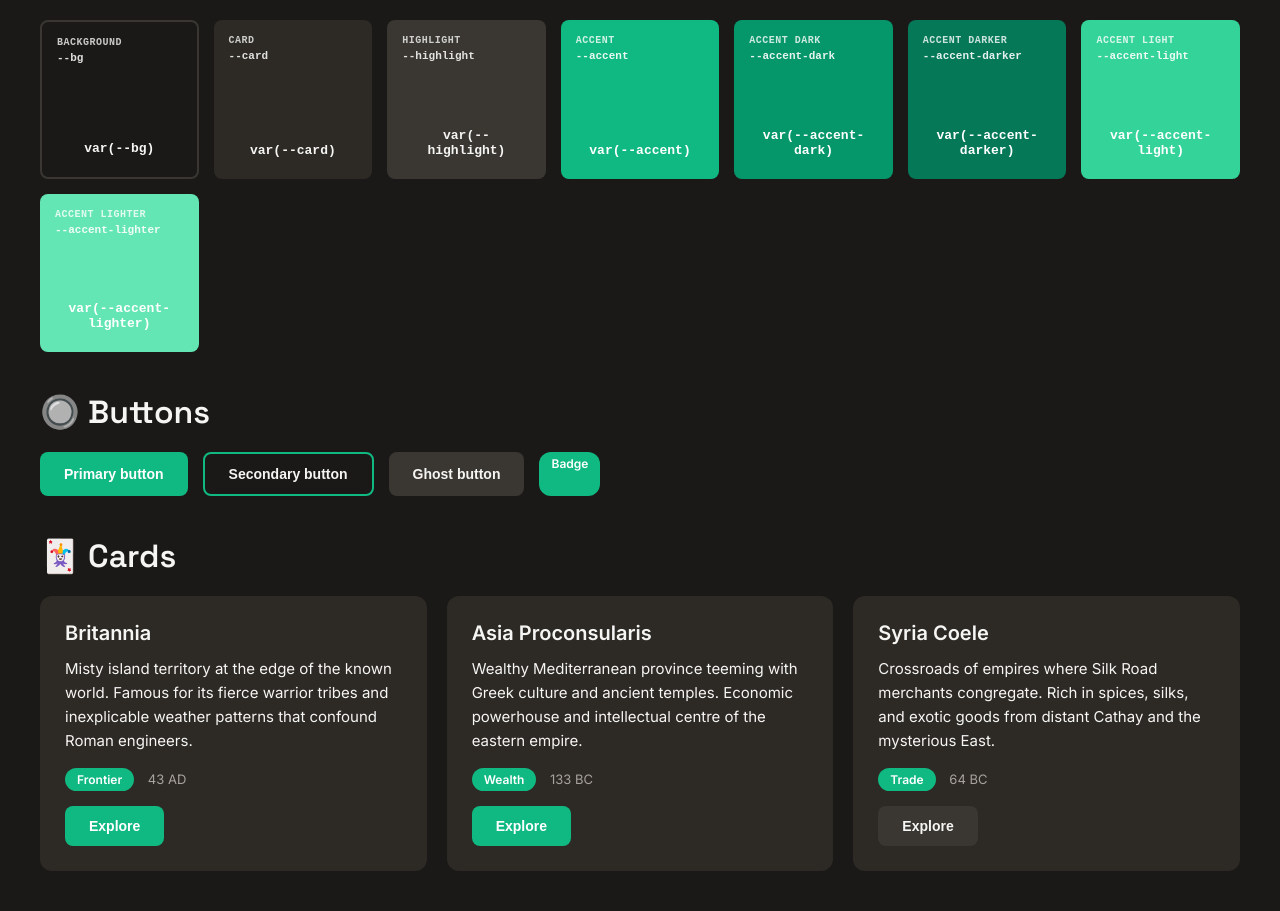
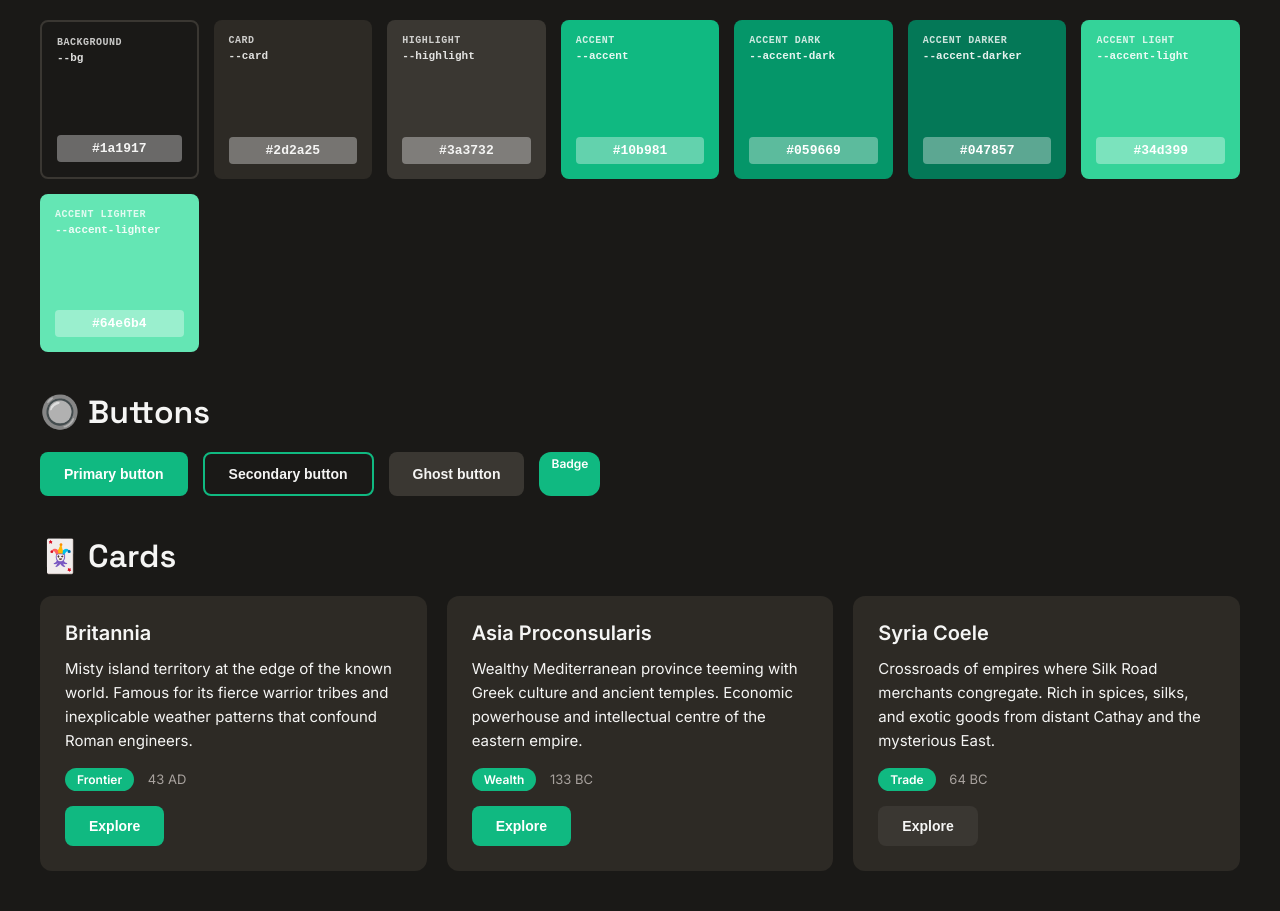
Before and after one commit to ABHC/design-system-tester, a SvelteKit app: page / in a window 1280 px wide. Shown: the part 821-1732 px from the top of the page. Built offline with nearby package versions, Linux system fonts and the light colour scheme.

Commit message:
Fix bug on display of hex color codes

```diff
--- a/src/routes/+page.svelte
+++ b/src/routes/+page.svelte
@@ -155,6 +155,8 @@
         {contrast_card_bg}
         {contrast_high_bg}
         {contrast_high_card}
+        {selected_palette}
+        {selected_accent}
     />
 </div>
 
--- a/src/routes/Content.svelte
+++ b/src/routes/Content.svelte
@@ -1,4 +1,5 @@
 <script lang="ts">
+    import type { AccentTheme, ToneTheme } from "$lib/types/palettes";
     import type { Translation } from "$lib/types/translations";
     import type { PlaceholdersType } from "./placeholders";
 
@@ -12,6 +13,8 @@
         contrast_card_bg: string;
         contrast_high_bg: string;
         contrast_high_card: string;
+        selected_palette: ToneTheme;
+        selected_accent: AccentTheme;
     }
 
     let {
@@ -22,8 +25,15 @@
         contrast_accent,
         contrast_card_bg,
         contrast_high_bg,
-        contrast_high_card
+        contrast_high_card,
+        selected_palette,
+        selected_accent
     }: Props = $props();
+
+    // Get CSS var value
+    function getHex(css_var:string) {
+        return getComputedStyle(document.documentElement).getPropertyValue(css_var).trim();
+    }
 </script>
 
 <!-- Main Content -->
@@ -57,11 +67,8 @@
                     <div class="swatch-label">Background</div>
                     <div class="swatch-var">--bg</div>
                 </div>
-                <div
-                    class="swatch-hex"
-                    style="background: var(--overlay-dark);"
-                >
-                    var(--bg)
+                <div class="swatch-hex">
+                    {selected_palette.bg}
                 </div>
             </div>
             <div
@@ -72,11 +79,8 @@
                     <div class="swatch-label">Card</div>
                     <div class="swatch-var">--card</div>
                 </div>
-                <div
-                    class="swatch-hex"
-                    style="background: var(--overlay-dark);"
-                >
-                    var(--card)
+                <div class="swatch-hex">
+                    {selected_palette.card}
                 </div>
             </div>
             <div
@@ -87,11 +91,8 @@
                     <div class="swatch-label">Highlight</div>
                     <div class="swatch-var">--highlight</div>
                 </div>
-                <div
-                    class="swatch-hex"
-                    style="background: var(--overlay-dark);"
-                >
-                    var(--highlight)
+                <div class="swatch-hex">
+                    {selected_palette.highlight}
                 </div>
             </div>
             <div class="swatch" style="background: var(--accent); color: var(--text-accent);">
@@ -99,11 +100,8 @@
                     <div class="swatch-label">Accent</div>
                     <div class="swatch-var">--accent</div>
                 </div>
-                <div
-                    class="swatch-hex"
-                    style="background: var(--overlay-light);"
-                >
-                    var(--accent)
+                <div class="swatch-hex">
+                    {selected_accent.accent}
                 </div>
             </div>
             <div
@@ -114,11 +112,8 @@
                     <div class="swatch-label">Accent Dark</div>
                     <div class="swatch-var">--accent-dark</div>
                 </div>
-                <div
-                    class="swatch-hex"
-                    style="background: var(--overlay-light);"
-                >
-                    var(--accent-dark)
+                <div class="swatch-hex">
+                    {selected_accent.accent_dark}
                 </div>
             </div>
             <div
@@ -129,11 +124,8 @@
                     <div class="swatch-label">Accent Darker</div>
                     <div class="swatch-var">--accent-darker</div>
                 </div>
-                <div
-                    class="swatch-hex"
-                    style="background: var(--overlay-light);"
-                >
-                    var(--accent-darker)
+                <div class="swatch-hex">
+                    {selected_accent.accent_darker}
                 </div>
             </div>
             <div
@@ -144,11 +136,8 @@
                     <div class="swatch-label">Accent Light</div>
                     <div class="swatch-var">--accent-light</div>
                 </div>
-                <div
-                    class="swatch-hex"
-                    style="background: var(--overlay-light);"
-                >
-                    var(--accent-light)
+                <div class="swatch-hex">
+                    {selected_accent.accent_light}
                 </div>
             </div>
             <div
@@ -159,11 +148,8 @@
                     <div class="swatch-label">Accent Lighter</div>
                     <div class="swatch-var">--accent-lighter</div>
                 </div>
-                <div
-                    class="swatch-hex"
-                    style="background: var(--overlay-light);"
-                >
-                    var(--accent-lighter)
+                <div class="swatch-hex">
+                    {selected_accent.accent_lighter}
                 </div>
             </div>
         </div>
@@ -551,9 +537,9 @@
         font-size: 13px;
         font-weight: 700;
         padding: 6px 10px;
-        background: rgba(0, 0, 0, 0.1);
         border-radius: 4px;
         text-align: center;
+        background: rgba(255,255,255,0.35);
     }
 
     /* Alert/Badge Components */
--- a/static/style.css
+++ b/static/style.css
@@ -33,12 +33,10 @@ body {
     --font-heading: 'Space Grotesk', sans-serif;
 
     /* Overlay */
-    --overlay-pics-dark: rgba(37, 40, 37, 0.45);
-    --overlay--pics-light: rgba(220, 217, 206, 0.75);
+    --overlay-swatches: rgba(255,255,255,0.35);
     --overlay-dark: rgba(0, 0, 0, 0.1);
     --overlay-light: rgba(255,255,255,0.2);
 
     /*shadows*/
-    --overlay-dark: rgba(220, 217, 206, 0.75);
     --shadows-light: rgba(37, 40, 37, 0.45);
 }
```
